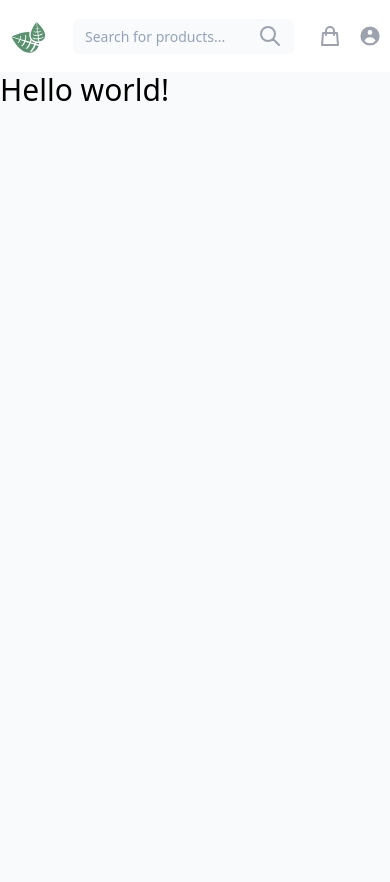
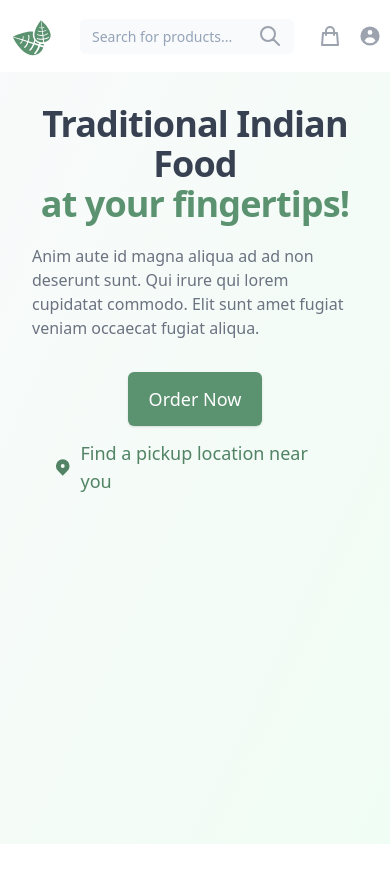
Before and after one commit to AlQa-hOlic/ecommerce, a Next.js app: page / in a window 390 px wide. Shown: the top 882 px of the page. After the commit the page ends 844 px from the top, so only its background shows below. Built offline with nearby package versions, Linux system fonts and the light colour scheme.

Commit message:
Home page design

```diff
--- /dev/null
+++ b/components/header/index.tsx
@@ -0,0 +1,145 @@
+import { FC } from "react";
+import Head from "next/head";
+import Link from "next/link";
+
+import classes from "./header.module.css";
+
+export interface HeaderProps {}
+
+const Header: FC<HeaderProps> = () => {
+  return (
+    <header className="sticky top-0 h-[72px] backdrop-filter backdrop-blur-md bg-white">
+      <Head>
+        <title>Embrandiri&#39;s Kitchen</title>
+      </Head>
+      <div className="container mx-auto h-full flex justify-start items-center">
+        <Link href="/" scroll={false}>
+          <a>
+            <h1 className="font-normal text-2xl text-gray-600 flex items-center">
+              <svg
+                width="64"
+                height="64"
+                view-box="0 0 64 64"
+                fill="none"
+                xmlns="http://www.w3.org/2000/svg"
+              >
+                <mask id="leaf2_mask">
+                  <rect x="0" y="0" height="64" width="64" fill="white" />
+                  <path
+                    d="M40.8064 14.7968C59.8528 30.1056 50.7041 39.7376 43.8271 39.9872C34.5354 40.3246 26.0097 30.8736 40.8064 14.7968Z"
+                    fill="black"
+                  />
+                </mask>
+                <path
+                  mask="url(#leaf2_mask)"
+                  d="M43.7069 41.6539L40.4897 40.7086C41.6465 37.781 42.1324 34.4566 41.011 31.8976L39.6363 31.4184C40.3965 33.529 40.2721 37.0803 38.9123 40.2452L34.7665 39.0271C35.8323 36.3686 36.1861 33.3731 35.1744 31.038L33.9968 31.038C34.6856 32.9752 34.7359 35.8066 33.4565 38.6423L28.6019 37.216C29.4477 35.1096 29.8496 32.78 29.0307 30.9249L28.0277 31.0379C28.5865 32.5762 28.7263 34.8187 27.5245 36.8994L23.0917 35.597C23.579 34.3503 23.8531 32.9966 23.3469 31.8976L22.6744 32.0138C23.0268 32.9377 22.7953 34.1107 22.3103 35.3675L13.0015 32.6325C41.3378 19.6794 44.7756 34.4619 43.7069 41.6539ZM22.0265 36.3509L12.8159 33.2509C25.9957 58.8731 40.4983 52.1405 43.2842 43.5056L39.9553 42.3852C39.2925 44.7987 38.1182 46.9961 35.5838 50.0736L33.7452 49.7344C36.8209 46.1154 37.5161 44.6774 38.3078 41.8307L34.273 40.4727C33.2499 43.6015 31.7599 45.342 30.1568 46.8479L28.928 46.2335C30.8821 44.3725 32.0751 42.5961 32.9298 40.0206L28.2244 38.4369C27.5796 41.0326 26.6667 42.3814 24.7811 44.0321L23.8083 43.2641C25.4976 42.1692 26.8045 40.0434 27.1204 38.0653L22.7619 36.5984C22.3084 38.2357 21.3936 39.3948 20.5446 39.9206L19.9165 39.3728C21.0282 38.4122 21.7546 37.4582 22.0265 36.3509Z"
+                  fill="#5B9270"
+                />
+                <path
+                  d="M43.1153 38.3534C35.132 38.5543 29.5126 31.51 40.8525 16.3397L41.598 23.5927C40.974 23.7987 40.1838 23.7554 39.3222 23.3472L39.0834 23.7822C39.6199 24.1495 40.5596 24.3866 41.6613 24.2081L41.9476 26.994C40.703 27.3447 39.0766 27.1815 37.991 26.4704L37.7948 27.1905C38.6747 27.774 40.2232 28.1484 42.0357 27.8505L42.3494 30.9022C40.489 31.2152 38.551 30.792 37.1718 29.9008V30.8224C38.2699 31.5407 40.1822 32.1708 42.4435 31.8184L42.7283 34.5889C40.6405 34.9833 38.466 34.6995 36.9158 33.6896V34.7648C38.1422 35.5737 40.3072 36.0906 42.8388 35.664L43.1153 38.3534ZM42.3233 24.1428L42.704 26.9442C44.2028 27.1121 45.3827 26.5229 46.1318 25.8048L46.4902 26.2976C45.6372 27.2331 44.2307 27.6959 42.8167 27.7738L43.2323 30.8324C45.1447 30.794 46.5239 29.816 47.463 28.928L47.9238 29.7984C46.8546 30.9551 45.1208 31.6226 43.3542 31.7289L43.7336 34.5207C45.9073 34.4718 47.9159 33.4958 48.9478 32.512V33.536C47.7698 34.821 45.8286 35.458 43.8757 35.567L44.2409 38.2541C49.7149 37.4021 56.817 31.018 41.2666 16.3672L42.2372 23.5097C43.091 23.4899 43.6981 23.2164 44.135 22.784L44.4421 23.214C43.9457 23.7762 43.1449 24.0702 42.3233 24.1428Z"
+                  fill="#5B9270"
+                />
+              </svg>
+
+              <span className="hidden md:inline text-[#5B9270]">
+                Embrandiri&#39;s Kitchen
+              </span>
+            </h1>
+          </a>
+        </Link>
+        <nav className="flex-grow h-full flex justify-between items-center">
+          <div className="hidden md:flex">
+            {/* <Link href="/">
+          <a className="inline-flex mx-2 items-center leading-6 text-gray-500 transition-colors duration-400 hover:text-gray-900">
+            Shop
+          </a>
+        </Link>
+        <Link href="/about">
+          <a className="inline-flex mx-2 items-center leading-6 text-gray-500 transition-colors duration-400 hover:text-gray-900">
+            About
+          </a>
+        </Link> */}
+          </div>
+          {/* <input className="min-w-[280px] px-3 py-2 bg-white rounded-md text-sm placeholder-slate-400 focus:outline-none focus:border-sky-500 focus:ring-2 focus:ring-sky-500 disabled:bg-slate-50 disabled:text-slate-500 disabled:border-slate-200 disabled:shadow-none invalid:border-pink-500 invalid:text-pink-600 focus:invalid:border-pink-500 focus:invalid:ring-pink-500" placeholder="Search for products..." /> */}
+          <form
+            autoComplete="false"
+            onSubmit={(e) => {
+              e.preventDefault();
+              alert("Form submitted!");
+            }}
+            className="group flex items-center flex-grow md:flex-grow-0 md:max-w-[360px] w-full mx-4 bg-gray-50 rounded-md focus-within:border-gray-200 focus-within:ring-1 focus-within:ring-gray-200"
+          >
+            <input
+              className="px-3 py-2 h-full w-full bg-transparent focus:outline-none text-sm placeholder-slate-400"
+              placeholder="Search for products..."
+            />
+            <button type="submit">
+              <svg
+                xmlns="http://www.w3.org/2000/svg"
+                className="h-6 w-6 mr-3 cursor-pointer text-gray-400 transition-colors group-focus-within:text-gray-500"
+                fill="none"
+                viewBox="0 0 24 24"
+                stroke="currentColor"
+              >
+                {/* <path
+              strokeLinecap="round"
+              strokeLinejoin="round"
+              strokeWidth={2}
+              d="M14 5l7 7m0 0l-7 7m7-7H3"
+            /> */}
+                <path
+                  strokeLinecap="round"
+                  strokeLinejoin="round"
+                  strokeWidth={2}
+                  d="M21 21l-6-6m2-5a7 7 0 11-14 0 7 7 0 0114 0z"
+                />
+              </svg>
+            </button>
+          </form>
+          <div className="flex items-center space-x-4 px-2">
+            <a
+              onClick={(e) => e.preventDefault()}
+              title="Cart"
+              className="cursor-pointer text-gray-400 hover:text-gray-700"
+            >
+              <svg
+                xmlns="http://www.w3.org/2000/svg"
+                className="h-6 w-6"
+                fill="none"
+                viewBox="0 0 24 24"
+                stroke="currentColor"
+              >
+                <path
+                  strokeLinecap="round"
+                  strokeLinejoin="round"
+                  strokeWidth={2}
+                  d="M16 11V7a4 4 0 00-8 0v4M5 9h14l1 12H4L5 9z"
+                />
+              </svg>
+            </a>
+            <a
+              onClick={(e) => e.preventDefault()}
+              title="My Account"
+              className="cursor-pointer text-gray-400 hover:text-gray-700"
+            >
+              <svg
+                xmlns="http://www.w3.org/2000/svg"
+                className="h-6 w-6"
+                viewBox="0 0 20 20"
+                fill="currentColor"
+              >
+                <path
+                  fillRule="evenodd"
+                  d="M18 10a8 8 0 11-16 0 8 8 0 0116 0zm-6-3a2 2 0 11-4 0 2 2 0 014 0zm-2 4a5 5 0 00-4.546 2.916A5.986 5.986 0 0010 16a5.986 5.986 0 004.546-2.084A5 5 0 0010 11z"
+                  clipRule="evenodd"
+                />
+              </svg>
+            </a>
+          </div>
+        </nav>
+      </div>
+    </header>
+  );
+};
+
+export default Header;
--- a/pages/index.tsx
+++ b/pages/index.tsx
@@ -1,74 +1,35 @@
 import { NextPage } from "next";
-import Head from "next/head";
 import Image from "next/image";
-import Link from "next/link";
+import Header from "../components/header";
 
 const Index: NextPage = () => {
   return (
-    <div className="bg-gray-50 min-h-screen">
-      <header className="sticky top-0 h-[72px] backdrop-filter backdrop-blur-md bg-white">
-        <Head>
-          <title>Embrandiri&#39;s Kitchen</title>
-        </Head>
-        <div className="container mx-auto h-full flex justify-start items-center">
-          <Link href='/' scroll={false}>
-            <a>
-              <h1 className="font-normal text-2xl text-gray-600 flex items-center">
-                <Image src="/logo.svg" alt="Ecommerce App" height={64} width={64} />
-                <span className="hidden md:inline">Embrandiri&#39;s Kitchen</span>
+    <div className="text-gray-900 min-h-screen bg-gray-50 bg-gradient-to-br from-gray-50 to-green-50">
+      <Header />
+      {/* <main style={{ minHeight: "calc(100vh - 72px)" }}>
+        <Placeholder />
+      </main> */}
+      <main className="flex md:justify-between justify-center items-center max-w-6xl px-8 mx-auto mt-8">
+        <div className="">
+          <h1 className="text-center md:text-left text-4xl tracking-tight font-bold text-gray-700 md:text-5xl lg:text-6xl">
+            <span className="block">Traditional Indian Food</span>
+            <span className="block text-[#5B9270]">at your fingertips!</span>
           </h1>
-            </a>
-          </Link>
-          <nav className="flex-grow h-full flex justify-between items-center">
-            <div className="hidden md:flex">
-              {/* <Link href="/">
-                <a className="inline-flex mx-2 items-center leading-6 text-gray-500 transition-colors duration-400 hover:text-gray-900">
-                  Shop
-                </a>
-              </Link>
-              <Link href="/about">
-                <a className="inline-flex mx-2 items-center leading-6 text-gray-500 transition-colors duration-400 hover:text-gray-900">
-                  About
-                </a>
-              </Link> */}
-            </div>
-            {/* <input className="min-w-[280px] px-3 py-2 bg-white rounded-md text-sm placeholder-slate-400 focus:outline-none focus:border-sky-500 focus:ring-2 focus:ring-sky-500 disabled:bg-slate-50 disabled:text-slate-500 disabled:border-slate-200 disabled:shadow-none invalid:border-pink-500 invalid:text-pink-600 focus:invalid:border-pink-500 focus:invalid:ring-pink-500" placeholder="Search for products..." /> */}
-            <form autoComplete="false" onSubmit={e => {
-              e.preventDefault()
-              alert('Form submitted!')
-            }} className="group flex items-center flex-grow md:flex-grow-0 md:max-w-[360px] w-full mx-4 bg-gray-50 rounded-md focus-within:border-gray-200 focus-within:ring-1 focus-within:ring-gray-200">
-              <input
-                className="px-3 py-2 h-full w-full bg-transparent focus:outline-none text-sm placeholder-slate-400"
-                placeholder="Search for products..."
-              />
-              <button type="submit">
-                <svg
+          <p className="text-base text-gray-500 mt-5 text-md lg:text-lg max-w-xl">
+            Anim aute id magna aliqua ad ad non deserunt sunt. Qui irure qui
+            lorem cupidatat commodo. Elit sunt amet fugiat veniam occaecat
+            fugiat aliqua.
+          </p>
+          <div className="mt-8 max-w-xl flex flex-col md:flex-row items-center justify-start md:items-start">
+            <div className="rounded-md shadow">
+              <a
+                href="#"
+                className="w-full flex items-center justify-center px-5 py-3 border border-transparent text-lg font-medium rounded-md text-white bg-[#5B9270] hover:bg-[#518364]"
+              >
+                Order Now
+                {/* <svg
                   xmlns="http://www.w3.org/2000/svg"
-                  className="h-6 w-6 mr-3 cursor-pointer text-gray-400 transition-colors group-focus-within:text-gray-500"
-                  fill="none"
-                  viewBox="0 0 24 24"
-                  stroke="currentColor"
-                >
-                  {/* <path
-                    strokeLinecap="round"
-                    strokeLinejoin="round"
-                    strokeWidth={2}
-                    d="M14 5l7 7m0 0l-7 7m7-7H3"
-                  /> */}
-                  <path
-                    strokeLinecap="round"
-                    strokeLinejoin="round"
-                    strokeWidth={2}
-                    d="M21 21l-6-6m2-5a7 7 0 11-14 0 7 7 0 0114 0z"
-                  />
-                </svg>
-              </button>
-            </form>
-            <div className="flex items-center space-x-4 px-2">
-              <a title="Cart">
-                <svg
-                  xmlns="http://www.w3.org/2000/svg"
-                  className="h-6 w-6 cursor-pointer text-gray-400 transition-all duration-400 hover:scale-125 hover:text-gray-700"
+                  className="h-6 w-6"
                   fill="none"
                   viewBox="0 0 24 24"
                   stroke="currentColor"
@@ -77,28 +38,45 @@ const Index: NextPage = () => {
                     strokeLinecap="round"
                     strokeLinejoin="round"
                     strokeWidth={2}
-                    d="M16 11V7a4 4 0 00-8 0v4M5 9h14l1 12H4L5 9z"
+                    d="M13 7l5 5m0 0l-5 5m5-5H6"
                   />
-                </svg>
+                </svg> */}
               </a>
+            </div>
+            <div className="">
+              <a
+                href="#"
+                className="w-full flex items-center justify-center px-5 py-3 border border-transparent text-lg font-medium rounded-md text-[#518364] hover:text-[#5B9270]"
+              >
                 <svg
                   xmlns="http://www.w3.org/2000/svg"
-                className="h-6 w-6 cursor-pointer text-gray-400 transition-all duration-400 hover:scale-125 hover:text-gray-700"
+                  className="h-5 w-5 mr-2"
                   viewBox="0 0 20 20"
                   fill="currentColor"
                 >
                   <path
                     fillRule="evenodd"
-                  d="M18 10a8 8 0 11-16 0 8 8 0 0116 0zm-6-3a2 2 0 11-4 0 2 2 0 014 0zm-2 4a5 5 0 00-4.546 2.916A5.986 5.986 0 0010 16a5.986 5.986 0 004.546-2.084A5 5 0 0010 11z"
+                    d="M5.05 4.05a7 7 0 119.9 9.9L10 18.9l-4.95-4.95a7 7 0 010-9.9zM10 11a2 2 0 100-4 2 2 0 000 4z"
                     clipRule="evenodd"
                   />
                 </svg>
+                Find a pickup location near you
+              </a>
             </div>
-          </nav>
           </div>
-      </header>
-      <main>
-        <h1 className="text-3xl font-normal h-[300rem]">Hello world!</h1>
+        </div>
+        <div className="hidden md:inline rounded-xl overflow-hidden relative w-[20rem] aspect-[1/2]">
+          <Image
+            src="/spices.jpg"
+            alt="Spices"
+            // width={3648}
+            // height={5472}
+            placeholder="blur"
+            blurDataURL={`/_next/image?url=${"/spices.jpg"}&w=16&q=1`}
+            layout="fill"
+            className="object-cover"
+          />
+        </div>
       </main>
     </div>
   );
```
Also changed, not shown: components/placeholder/index.tsx (added, +10 -0 lines), components/placeholder/placeholder.module.css (added, +27 -0 lines), components/header/header.module.css (added), 1 other file (tests, documents, lock files or other folders). Lines whose indentation alone changed are shown as unchanged.
